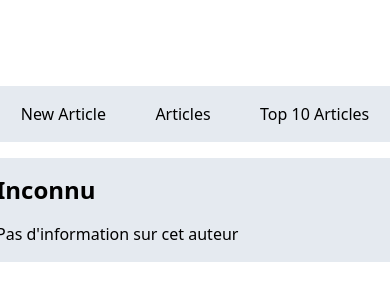
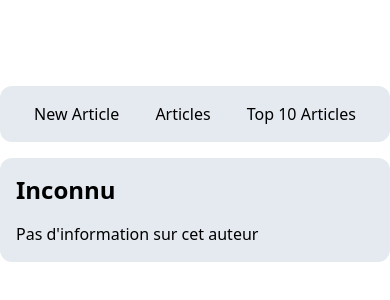
Before and after one commit to Polytech-Paris-Sud-Web/leonce-tp2, an Angular app: page /author/1 in a window 390 px wide. Shown: the part 256-556 px from the top of the page. Built offline with nearby package versions, Linux system fonts and the light colour scheme; data requests are answered from the project's data file.

Commit message:
responsive

```diff
--- a/src/app/app.component.html
+++ b/src/app/app.component.html
@@ -1,4 +1,4 @@
-<div class="h-fit w-[430px] flex justify-around p-4 my-4 bg-slate-300/50 rounded-xl">
+<div class="h-fit w-full md:w-[430px] flex justify-around p-4 m-4 bg-slate-300/50 rounded-xl">
     <a routerLink="/create" >New Article</a>
     <a routerLink="/" >Articles</a>
     <a routerLink="/top" >Top 10 Articles</a>
--- a/src/app/article-creation/article-creation.component.css
+++ b/src/app/article-creation/article-creation.component.css
@@ -0,0 +1,3 @@
+:host {
+    width: 100%;
+}
--- a/src/app/article-creation/article-creation.component.html
+++ b/src/app/article-creation/article-creation.component.html
@@ -1,4 +1,4 @@
-<div class="overflow-y-auto h-full flex flex-col space-y-4 self-center pr-4 bg-slate-300/50 rounded-xl w-[430px] p-4">
+<div class="overflow-y-auto h-full flex flex-col space-y-4 self-center pr-4 bg-slate-300/50 rounded-xl w-full md:w-[430px] p-4">
   <h3 class="font-bold text-2xl"><i class="underline">Create your article</i></h3>
   <form [formGroup]="articleForm" (ngSubmit)="createArticle()" class="space-y-4">
     <div class="flex items-center justify-between">
--- a/src/app/article/article.component.html
+++ b/src/app/article/article.component.html
@@ -1,4 +1,4 @@
-<div class="bg-slate-300/50 w-[400px] space-y-4 p-4 rounded-xl">
+<div class="bg-slate-300/50 w-full md:w-[400px] space-y-4 p-4 rounded-xl">
     <h3 class="text-2xl font-bold"> {{this.article.title}} </h3>
     <p
         class="text-justify"
--- a/src/app/articles/articles.component.html
+++ b/src/app/articles/articles.component.html
@@ -1,10 +1,10 @@
 <div class="overflow-y-auto h-full flex flex-col space-y-4 self-center pr-4">
-    <div class="fixed">
+    <div class="fixed w-full">
         <input
             (input)="searchKeyword($event)"
             (ngModelChange)="searchKeyword"
             type="text"
-            class="form-input px-4 py-3 rounded-full w-[400px]"
+            class="form-input px-4 py-3 rounded-full w-full"
             placeholder="Recherche d'article"
 
         >
--- a/src/app/author/author.component.css
+++ b/src/app/author/author.component.css
@@ -0,0 +1,7 @@
+:host {
+    width: 100%;
+    display: flex;
+    align-content: center;
+    justify-content: center;
+    align-items: center;
+}
--- a/src/app/author/author.component.html
+++ b/src/app/author/author.component.html
@@ -1,4 +1,4 @@
-<div class="bg-slate-300/50 w-[430px] space-y-4 p-4 rounded-xl">
+<div class="bg-slate-300/50 w-full md:w-[430px] space-y-4 p-4 rounded-xl">
     <h3 class="text-2xl font-bold"> {{this.author.name}} </h3>
     <p
         class="text-justify"
--- a/src/app/top-articles/top-articles.component.html
+++ b/src/app/top-articles/top-articles.component.html
@@ -1,10 +1,10 @@
 <div class="overflow-y-auto h-full flex flex-col space-y-4 self-center pr-4">
-    <div class="fixed">
+    <div class="fixed w-full">
         <input
             (input)="searchKeyword($event)"
             (ngModelChange)="searchKeyword"
             type="text"
-            class="form-input px-4 py-3 rounded-full w-[400px]"
+            class="form-input px-4 py-3 rounded-full w-full"
             placeholder="Recherche d'article"
 
         >
```
Also changed, not shown: 1 other file (tests, documents, lock files or other folders).
